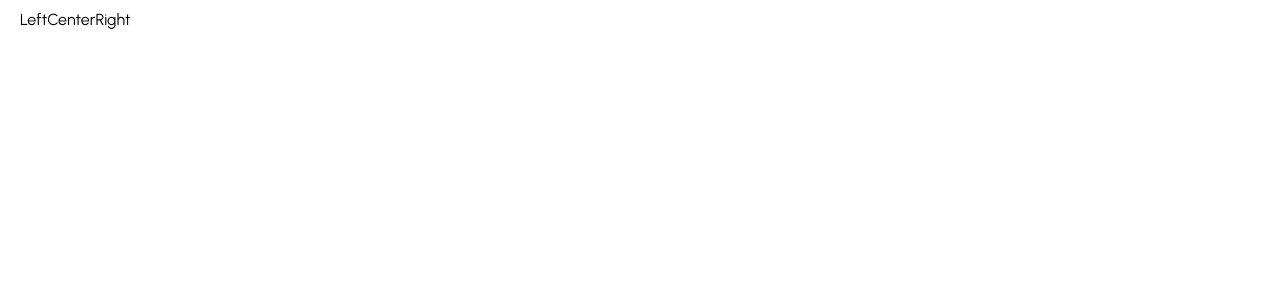
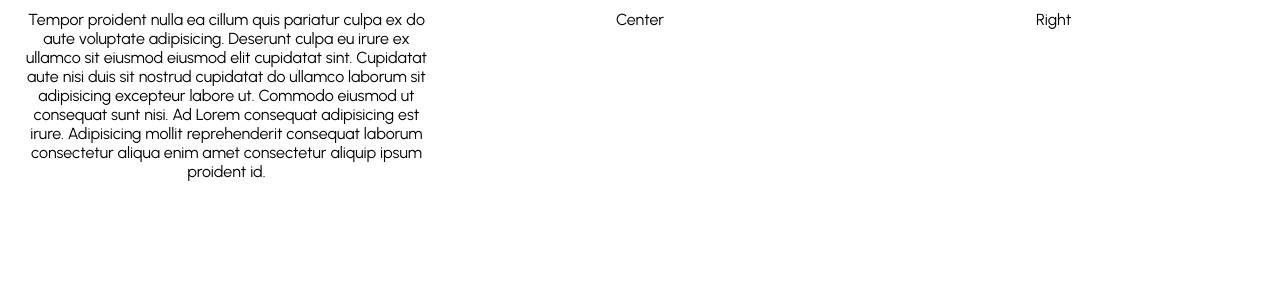
Before and after one commit to JWoltjen/ecommerce, a React (Create React App) app in the folder client/: page / in a window 1280 px wide. Shown: the top 300 px of the page. Built offline with nearby package versions, Linux system fonts and the light colour scheme.

Commit message:
divide nav components into thirds

```diff
--- a/client/src/components/Navbar.js
+++ b/client/src/components/Navbar.js
@@ -10,17 +10,25 @@ const Container = styled.div`
 const Wrapper = styled.div`
     padding: 10px 20px;
     display: flex;
+    justify-content: space-between;
 `
 
-const Left = styled.div``
-const Right = styled.div``
-const Center = styled.div``
+const Left = styled.div`
+    width: 33.3%;
+`
+const Right = styled.div`
+    width: 33.3%;
+
+`
+const Center = styled.div`
+    width: 33.3%;
+`
 
 function Navbar() {
     return (
         <Container>
             <Wrapper>
-            <Left>Left</Left>
+            <Left>Tempor proident nulla ea cillum quis pariatur culpa ex do aute voluptate adipisicing. Deserunt culpa eu irure ex ullamco sit eiusmod eiusmod elit cupidatat sint. Cupidatat aute nisi duis sit nostrud cupidatat do ullamco laborum sit adipisicing excepteur labore ut. Commodo eiusmod ut consequat sunt nisi. Ad Lorem consequat adipisicing est irure. Adipisicing mollit reprehenderit consequat laborum consectetur aliqua enim amet consectetur aliquip ipsum proident id.</Left>
             <Center>Center</Center>
             <Right>Right</Right>
             </Wrapper>
```
Also changed, not shown: 1 other file (tests, documents, lock files or other folders).
